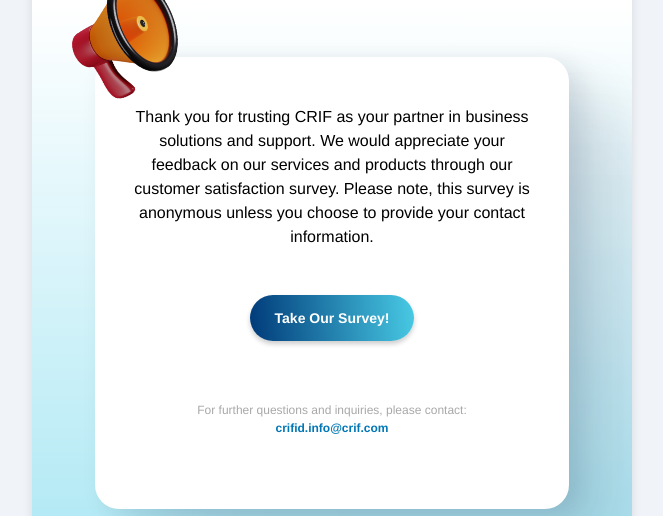
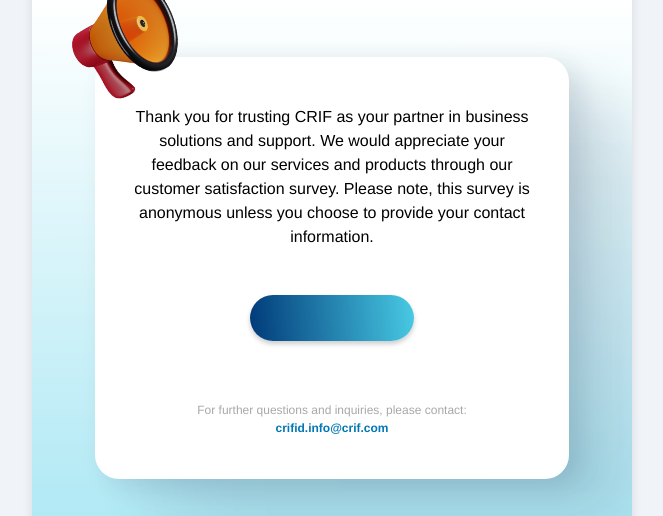
Before and after one commit to rahmanwahyudi/crfsrv-assets, a plain HTML site: page index.html in a window 1280 px wide. Shown: the part 207-723 px from the top of the page, without its empty margins (308-971 px from the left). Drawn offline with Linux system fonts and the light colour scheme.

Commit message:
Update index.html

```diff
--- a/index.html
+++ b/index.html
@@ -24,7 +24,7 @@
         </div>
         <div class="content" style="padding: 20px;text-align: center;">
             <div class="content-box"
-                style="position: relative;width: 410px;height: 388px;padding: 32px;border-radius: 24px 24px 24px 24px;background: #FFFFFF;box-shadow: 10px 6px 25px 0px #001D3D1A, 38px 26px 46px 0px #001D3D17, 86px 58px 62px 0px #001D3D0D, 154px 102px 74px 0px #001D3D03, 240px 160px 81px 0px #001D3D00;opacity: 1;margin: 0 auto;">
+                style="position: relative;width: 410px;height: 358px;padding: 32px;border-radius: 24px 24px 24px 24px;background: #FFFFFF;box-shadow: 10px 6px 25px 0px #001D3D1A, 38px 26px 46px 0px #001D3D17, 86px 58px 62px 0px #001D3D0D, 154px 102px 74px 0px #001D3D03, 240px 160px 81px 0px #001D3D00;opacity: 1;margin: 0 auto;">
                 <img src="megaphone.png" alt="megaphone" width="133" height="133" style="position: absolute; top: -85px; left: -35px; transform: rotate(-24.3902deg);">
 
                 <p style="color: #000;font-size: 16px;line-height: 24px;font-weight: 400;">Thank you for trusting
@@ -32,8 +32,8 @@
                     your feedback on our services and products through our customer satisfaction survey. Please note,
                     this survey is anonymous unless you choose to provide your contact information.</p>
                 <a href="https://crminternational.magnews-email.com/id_ms/customer_satisfaction2024" target="_blank" class="button"
-                    style="display: inline-block;color: #ffffff;padding: 15px 25px;text-decoration: none;border-radius: 25px;font-size: 14px;font-weight: 700;margin: 20px 0;box-shadow: 0 3px 5px rgba(0, 0, 0, 0.2);margin-top: 30px;background: linear-gradient(84.79deg, #003A79 0%, #48CAE4 100%);">Take
-                    Our Survey!</a>
+                    style="display: inline-block;color: #ffffff;padding: 15px 25px;text-decoration: none;border-radius: 25px;font-size: 14px;font-weight: 700;margin: 20px 0;box-shadow: 0 3px 5px rgba(0, 0, 0, 0.2);margin-top: 30px;background: linear-gradient(84.79deg, #003A79 0%, #48CAE4 100%);"><span style="visibility:hidden">Take
+                    Our Survey!</span></a>
                 <p class="mute-text"
                     style="margin-top: 40px;margin-bottom: 0px;color: #A8A8A8 !important;font-size: 12px !important;line-height: 18px !important;font-weight: 400;">
                     For further questions and inquiries, please contact:</p>
```
